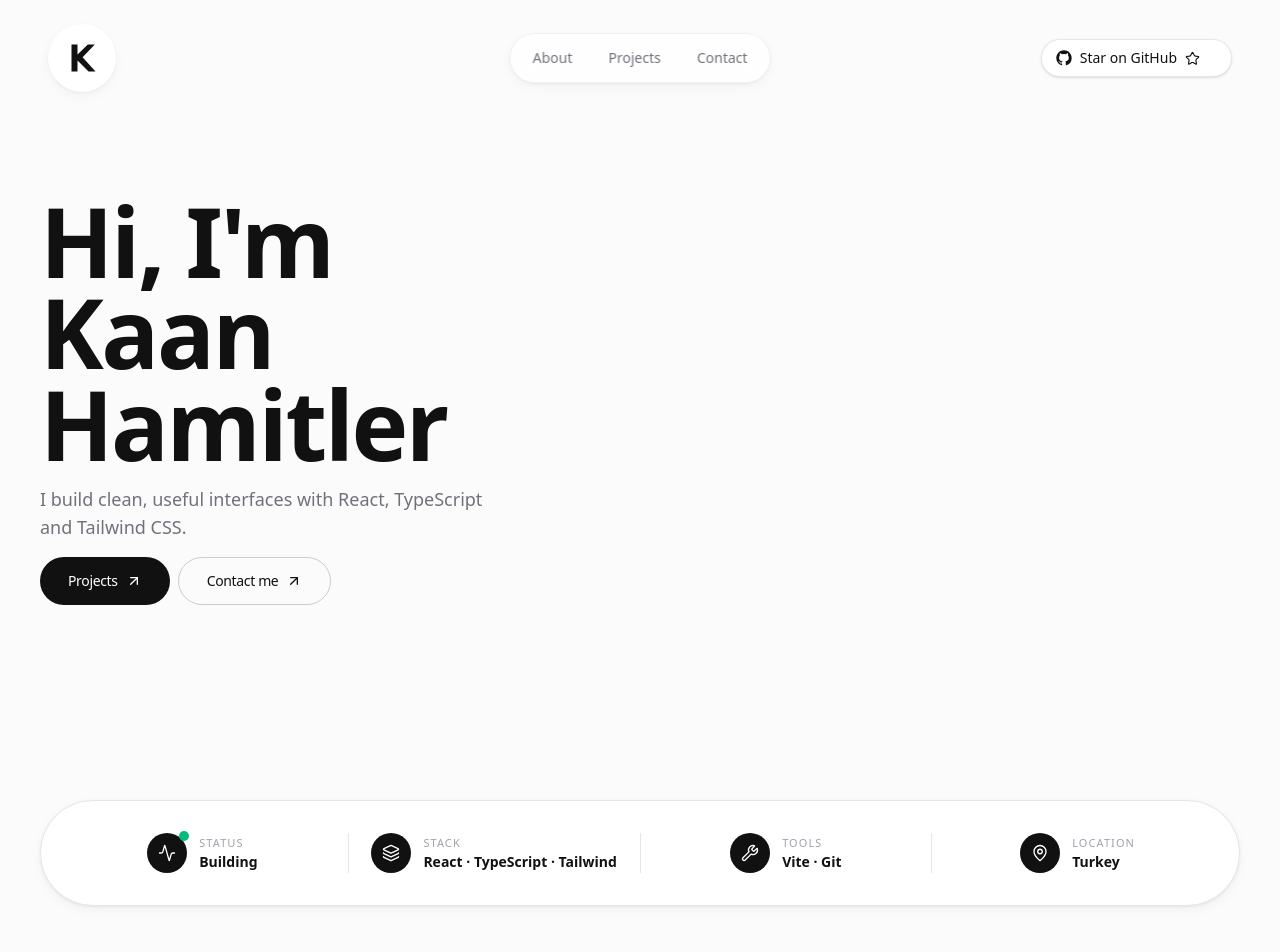
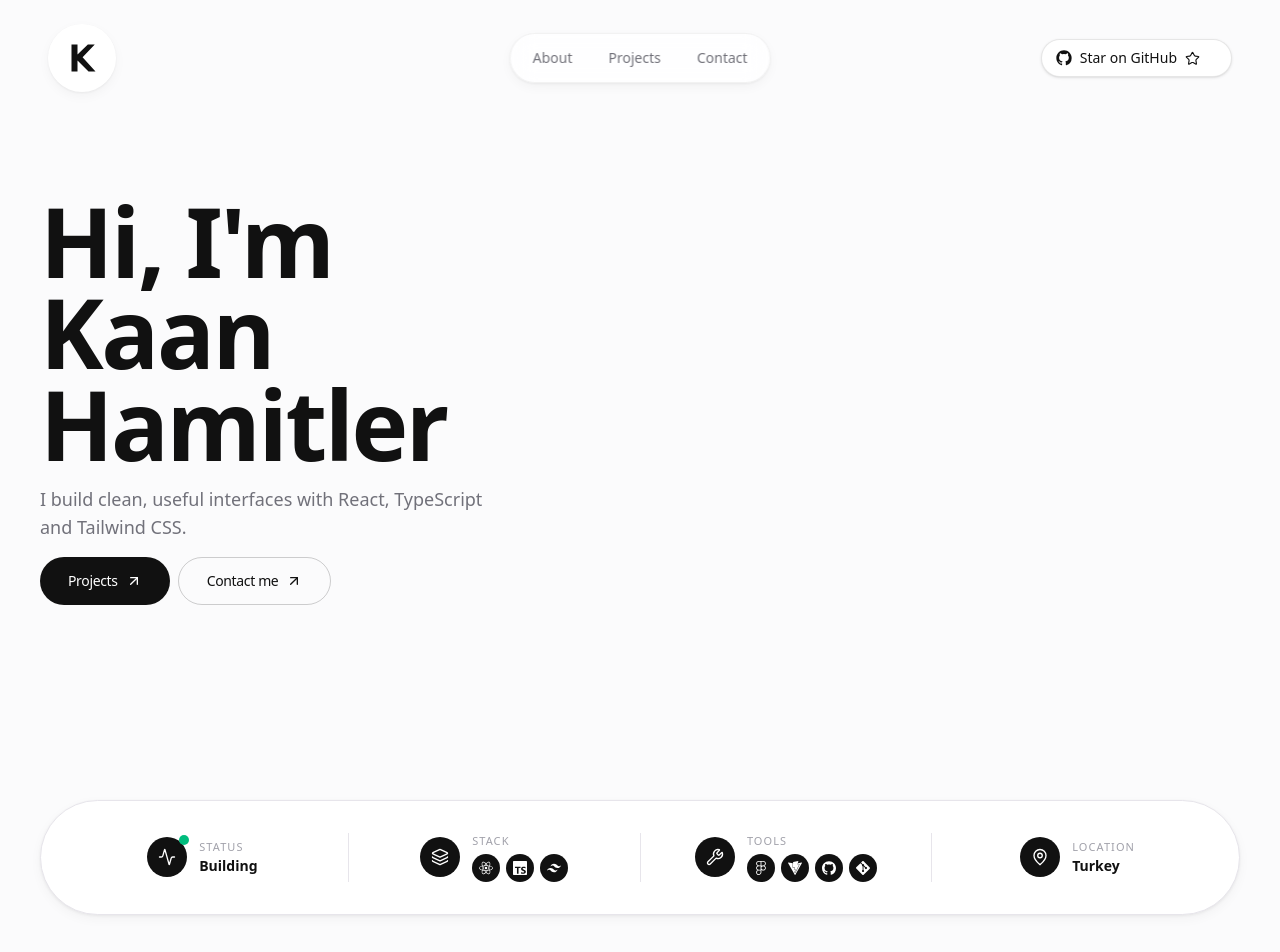
Before and after one commit to Kaan-Developer/Portfolio, a React (Vite) app: page / in a window 1280 px wide. Shown: the top 952 px of the page. Built offline with nearby package versions, Linux system fonts and the light colour scheme; no server answers.

Commit message:
Added tech icons

```diff
--- a/src/components/sections/Projects.tsx
+++ b/src/components/sections/Projects.tsx
@@ -2,8 +2,6 @@ import { site } from "../../data/site";
 import { projects } from "../../data/projects";
 import { techIcons } from "../../data/techIcons";
 
-import ProjectSvg from "../../assets/images/Project.svg";
-import ProjectJpg from "../../assets/images/Project.jpg"
 
 import Button from "../ui/Button";
 
--- a/src/components/ui/Stats.tsx
+++ b/src/components/ui/Stats.tsx
@@ -1,6 +1,7 @@
 import { Activity, Layers, MapPin, Wrench } from "lucide-react";
 import type { LucideIcon } from "lucide-react";
 import { site } from "../../data/site";
+import { techIcons } from "../../data/techIcons";
 
 const icons: Record<string, LucideIcon> = {
   status: Activity,
@@ -8,6 +9,7 @@ const icons: Record<string, LucideIcon> = {
   tools: Wrench,
   location: MapPin,
 };
+
 
 const Stats = () => {
   return (
@@ -36,9 +38,30 @@ const Stats = () => {
                 <p className="text-[11px] font-medium uppercase tracking-widest text-subtle">
                   {stat.label}
                 </p>
-                <p className="text-sm font-semibold leading-snug text-black">
-                  {stat.value}
-                </p>
+
+                {stat.items && stat.items.length > 0 ? (
+                  <div className="mt-1 flex items-center gap-1.5">
+                    {stat.items.map((item) => {
+                      const TechIcon = techIcons[item];
+                      if (!TechIcon) return null;
+
+                      return (
+                        <span
+                          key={item}
+                          title={item}
+                          className="flex h-7 w-7 items-center justify-center rounded-full bg-black text-white"
+                        >
+                          <TechIcon size={14} aria-hidden="true" />
+                          <span className="sr-only">{item}</span>
+                        </span>
+                      );
+                    })}
+                  </div>
+                ) : (
+                  <p className="text-sm font-semibold leading-snug text-black">
+                    {stat.value}
+                  </p>
+                )}
               </div>
             </div>
           );
--- a/src/data/projects.ts
+++ b/src/data/projects.ts
@@ -9,10 +9,10 @@ export const projects: Project[] = [
 /*     image: portfolioImage, */
     github: "https://github.com/Kaan-Developer/Portfolio",
   },  {
-    title: "Portfolio",
+    title: "K AI",
     description:
       "My personal site with an interactive 3D robot and a responsive layout.",
-    tech: ["React", "TypeScript", "Tailwind", "Spline"],
+    tech: ["React", "TypeScript", "Tailwind", ""],
 /*     image: portfolioImage, */
     github: "https://github.com/Kaan-Developer/Portfolio",
   },
--- a/src/data/site.ts
+++ b/src/data/site.ts
@@ -20,8 +20,16 @@ export const site = {
   // Stats strip under the hero (icon keys match the icons object in Stats.tsx)
   stats: [
     { icon: "status", label: "Status", value: "Building", pulse: true },
-    { icon: "stack", label: "Stack", value: "React · TypeScript · Tailwind" },
-    { icon: "tools", label: "Tools", value: "Vite · Git" },
+    {
+      icon: "stack",
+      label: "Stack",
+      items: ["React", "TypeScript", "Tailwind"],
+    },
+    {
+      icon: "tools",
+      label: "Tools",
+      items: ["Figma", "Vite", "GitHub", "Git"],
+    },
     { icon: "location", label: "Location", value: "Turkey" },
   ],
 
```
